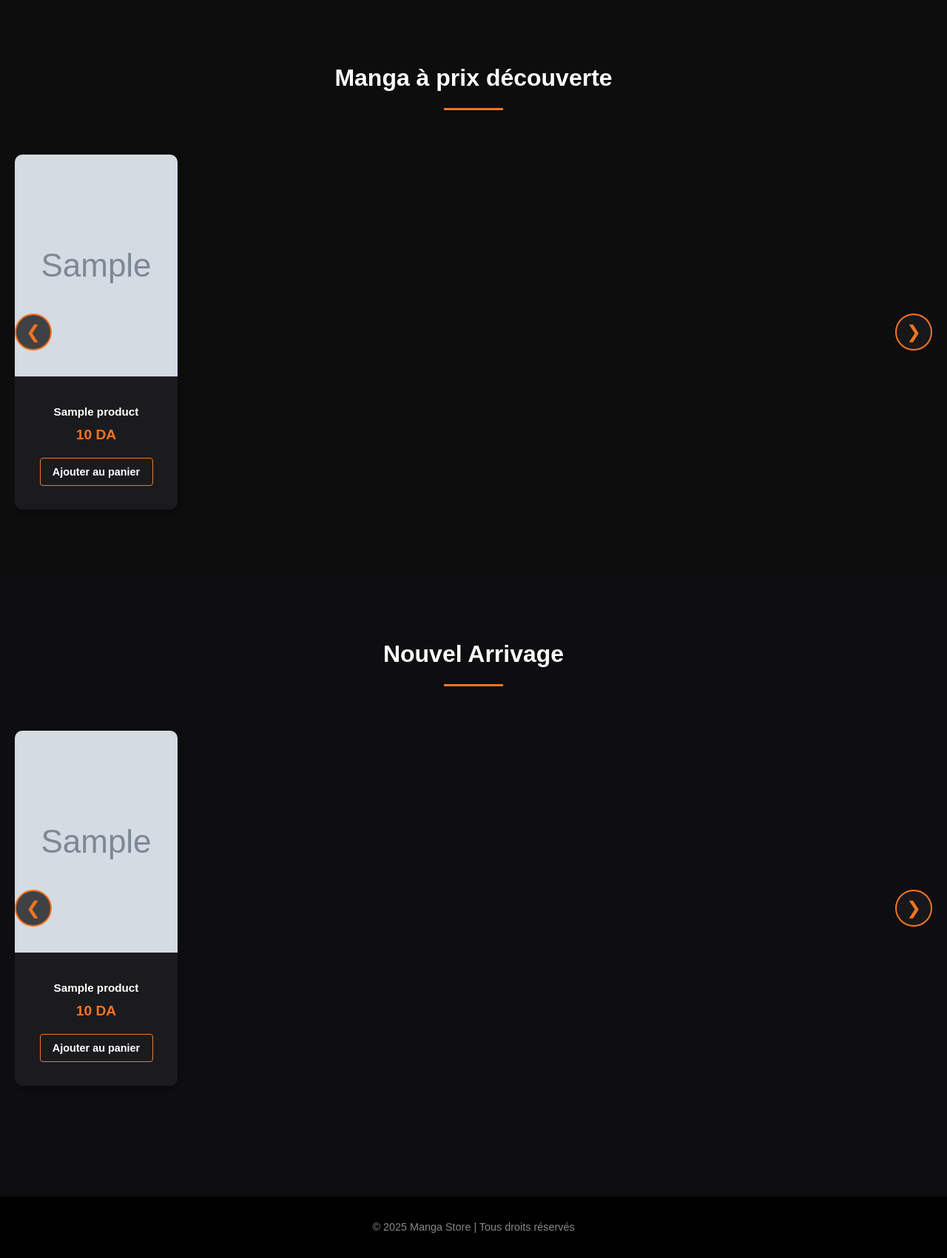
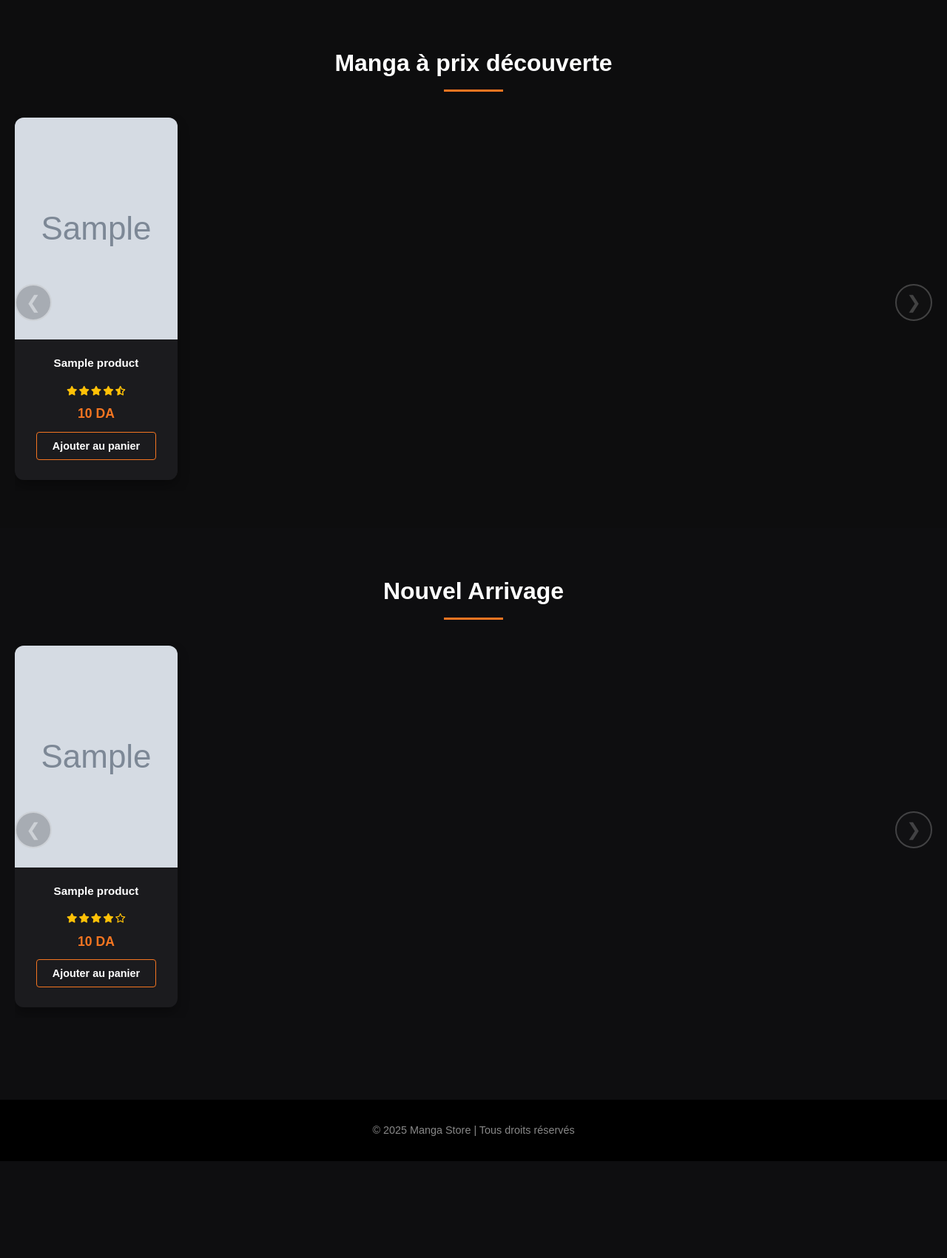
Before and after one commit to Mezghenna-Mohanned/Manga-Shop-Website, a PHP site: page /z_index.php in a window 1280 px wide. Shown: the part 632-2333 px from the top of the page at 74% size. After the commit the page ends 2202 px from the top, so only its background shows below. Run offline with PHP 8.4, Linux system fonts and the light colour scheme; the visitor is signed in with stand-in values (Sample User, id 1); tables that the repository leaves empty or names only in its code hold one stand-in row (values such as "Sample post"); grey boxes marked "Sample" are stand-in pictures.

Commit message:
checkpoint

```diff
--- a/z_index.php
+++ b/z_index.php
@@ -292,7 +292,7 @@
     /* Section Titles */
     .section-title {
       font-size: 2rem;
-      margin-bottom: 30px;
+      margin-bottom: 20px; /* Reduced from 30px */
       position: relative;
       text-align: center;
       padding-top: 20px;
@@ -304,7 +304,7 @@
       width: 80px;
       height: 3px;
       background: var(--accent);
-      margin: 15px auto 0;
+      margin: 10px auto 0; /* Reduced from 15px */
     }
 
     /* Carousel Styles */
@@ -318,14 +318,14 @@
     .carousel-wrapper {
       position: relative;
       overflow: hidden;
-      padding: 20px 0;
+      padding: 10px 0; /* Reduced from 20px */
     }
 
     .carousel-track {
       display: flex;
       gap: 20px;
       transition: transform 0.5s ease;
-      padding: 10px 0;
+      padding: 5px 0; /* Reduced from 10px */
     }
 
     .carousel-arrow {
@@ -367,20 +367,22 @@
       color: var(--text-sub);
     }
 
-    /* Product Card Styles */
+    /* Modern Product Card Styles */
     .product-card {
       flex: 0 0 auto;
       width: 220px;
       background: var(--bg-card);
-      border-radius: 10px;
+      border-radius: 12px;
       overflow: hidden;
       transition: all 0.3s ease;
-      box-shadow: 0 5px 15px rgba(0,0,0,0.2);
+      box-shadow: 0 8px 16px rgba(0,0,0,0.3);
+      position: relative;
+      margin-bottom: 10px; /* Added for better spacing */
     }
 
     .product-card:hover {
-      transform: translateY(-10px);
-      box-shadow: 0 15px 30px rgba(244, 117, 33, 0.3);
+      transform: translateY(-5px);
+      box-shadow: 0 12px 24px rgba(244, 117, 33, 0.3);
     }
 
     .product-badge {
@@ -396,9 +398,16 @@
       z-index: 2;
     }
 
+    .product-image-container {
+      width: 100%;
+      height: 300px;
+      overflow: hidden;
+      position: relative;
+    }
+
     .product-image {
       width: 100%;
-      height: 300px;
+      height: 100%;
       object-fit: cover;
       transition: transform 0.5s ease;
     }
@@ -408,33 +417,43 @@
     }
 
     .product-info {
-      padding: 20px;
+      padding: 15px; /* Reduced from 20px */
       text-align: center;
     }
 
     .product-name {
-      font-size: 1.1rem;
-      margin-bottom: 5px;
+      font-size: 1rem;
+      margin-bottom: 8px; /* Reduced from 15px */
       color: var(--text-main);
       font-weight: bold;
+      display: -webkit-box;
+      -webkit-line-clamp: 2;
+      -webkit-box-orient: vertical;
+      overflow: hidden;
+      min-height: 2.4em;
+      line-height: 1.2;
     }
 
     .product-price {
       color: var(--accent);
       font-weight: bold;
-      font-size: 1.2rem;
-      margin-bottom: 15px;
+      font-size: 1.1rem;
+      margin-bottom: 10px; /* Reduced from 15px */
     }
 
     .product-author {
       color: var(--text-sub);
-      font-size: 0.9rem;
-      margin-bottom: 15px;
+      font-size: 0.85rem;
+      margin-bottom: 12px; /* Reduced from 15px */
+      display: -webkit-box;
+      -webkit-line-clamp: 1;
+      -webkit-box-orient: vertical;
+      overflow: hidden;
     }
 
     .add-to-cart {
       width: 100%;
-      padding: 10px;
+      padding: 8px; /* Reduced from 10px */
       background: transparent;
       border: 1px solid var(--accent);
       color: var(--text-main);
@@ -442,11 +461,24 @@
       cursor: pointer;
       transition: all 0.3s;
       font-weight: bold;
+      font-size: 0.9rem;
     }
 
     .add-to-cart:hover {
       background: var(--accent);
       color: #000;
+    }
+
+    .product-rating {
+      display: flex;
+      justify-content: center;
+      gap: 2px;
+      margin-bottom: 10px;
+    }
+
+    .product-rating i {
+      color: #ffc107;
+      font-size: 0.8rem;
     }
 
     /* Hide scrollbar but keep functionality */
@@ -496,7 +528,7 @@
         width: 180px;
       }
 
-      .product-image {
+      .product-image-container {
         height: 250px;
       }
     }
@@ -512,8 +544,13 @@
         width: 160px;
       }
 
-      .product-image {
+      .product-image-container {
         height: 220px;
+      }
+
+      .section-title {
+        font-size: 1.5rem;
+        margin-bottom: 15px;
       }
     }
   </style>
@@ -529,7 +566,7 @@
     <div class="header-container">
       <div class="search-container">
         <i class="fas fa-search search-icon"></i>
-        <input type="text" class="search-input" placeholder="Rechercher des mangas, figurines, jeux vidéo..." autocomplete="off">
+        <input type="text" class="search-input" placeholder="Rechercher des mangas, figurines, jeux vidéo..." autocomplete="off" id="search-input">
         <div class="autocomplete-items" id="autocomplete-results"></div>
       </div>
 
@@ -562,10 +599,8 @@
       </div>
     </section>
 
-
-
     <!-- Manga à prix découverte -->
-    <section style="padding: 60px 0; background: rgba(0,0,0,0.1);">
+    <section style="padding: 40px 0; background: rgba(0,0,0,0.1);">
       <h2 class="section-title">Manga à prix découverte</h2>
       <div class="carousel-container">
         <div class="carousel-wrapper">
@@ -573,9 +608,18 @@
           <div class="carousel-track" id="discount-carousel">
             <?php foreach ($products as $p): ?>
               <div class="product-card">
-                <img src="<?= htmlspecialchars($p['image_url']) ?>" alt="<?= htmlspecialchars($p['name']) ?>" class="product-image">
+                <div class="product-image-container">
+                  <img src="<?= htmlspecialchars($p['image_url']) ?>" alt="<?= htmlspecialchars($p['name']) ?>" class="product-image">
+                </div>
                 <div class="product-info">
                   <h3 class="product-name"><?= htmlspecialchars($p['name']) ?></h3>
+                  <div class="product-rating">
+                    <i class="fas fa-star"></i>
+                    <i class="fas fa-star"></i>
+                    <i class="fas fa-star"></i>
+                    <i class="fas fa-star"></i>
+                    <i class="fas fa-star-half-alt"></i>
+                  </div>
                   <p class="product-price"><?= htmlspecialchars($p['price']) ?> DA</p>
                   <form method="post">
                     <input type="hidden" name="product_id" value="<?= (int)$p['product_id'] ?>">
@@ -591,7 +635,7 @@
     </section>
 
     <!-- Nouvel Arrivage -->
-    <section style="padding: 60px 0;">
+    <section style="padding: 40px 0;">
       <h2 class="section-title">Nouvel Arrivage</h2>
       <div class="carousel-container">
         <div class="carousel-wrapper">
@@ -599,9 +643,18 @@
           <div class="carousel-track" id="new-carousel">
             <?php foreach ($new_products as $p): ?>
               <div class="product-card">
-                <img src="<?= htmlspecialchars($p['image_url']) ?>" alt="<?= htmlspecialchars($p['name']) ?>" class="product-image">
+                <div class="product-image-container">
+                  <img src="<?= htmlspecialchars($p['image_url']) ?>" alt="<?= htmlspecialchars($p['name']) ?>" class="product-image">
+                </div>
                 <div class="product-info">
                   <h3 class="product-name"><?= htmlspecialchars($p['name']) ?></h3>
+                  <div class="product-rating">
+                    <i class="fas fa-star"></i>
+                    <i class="fas fa-star"></i>
+                    <i class="fas fa-star"></i>
+                    <i class="fas fa-star"></i>
+                    <i class="far fa-star"></i>
+                  </div>
                   <p class="product-price"><?= htmlspecialchars($p['price']) ?> DA</p>
                   <form method="post">
                     <input type="hidden" name="product_id" value="<?= (int)$p['product_id'] ?>">
@@ -708,12 +761,11 @@
       }
 
       // Initialize all carousels
-      initCarousel('trending-carousel');
       initCarousel('discount-carousel');
       initCarousel('new-carousel');
 
       // Search functionality
-      const searchInput = document.querySelector('.search-input');
+      const searchInput = document.getElementById('search-input');
       const autocompleteResults = document.getElementById('autocomplete-results');
       let timeoutId;
 
@@ -724,9 +776,14 @@
         }
 
         fetch(`z_index.php?search=${encodeURIComponent(query)}`)
-          .then(response => response.json())
+          .then(response => {
+            if (!response.ok) {
+              throw new Error('Network response was not ok');
+            }
+            return response.json();
+          })
           .then(data => {
-            if (data.length > 0) {
+            if (data && data.length > 0) {
               autocompleteResults.innerHTML = '';
               data.forEach(item => {
                 const div = document.createElement('div');
@@ -747,6 +804,10 @@
             } else {
               autocompleteResults.style.display = 'none';
             }
+          })
+          .catch(error => {
+            console.error('Error fetching search results:', error);
+            autocompleteResults.style.display = 'none';
           });
       }
 
@@ -769,7 +830,7 @@
         }
       });
 
-      searchInput.addEventListener('keypress', function(e) {
+      searchInput.addEventListener('keydown', function(e) {
         if (e.key === 'Enter') {
           const query = searchInput.value.trim();
           if (query) {
@@ -777,6 +838,13 @@
           }
         }
       });
+
+      // Close autocomplete when pressing Escape
+      searchInput.addEventListener('keydown', function(e) {
+        if (e.key === 'Escape') {
+          autocompleteResults.style.display = 'none';
+        }
+      });
     });
   </script>
 </body>
```
